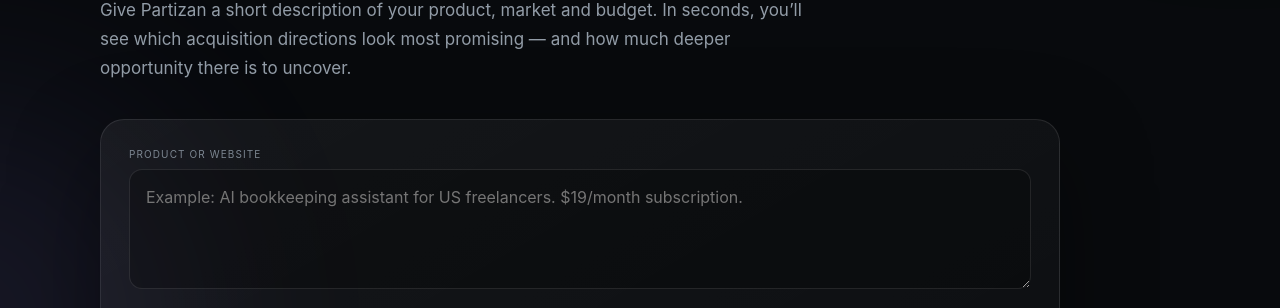
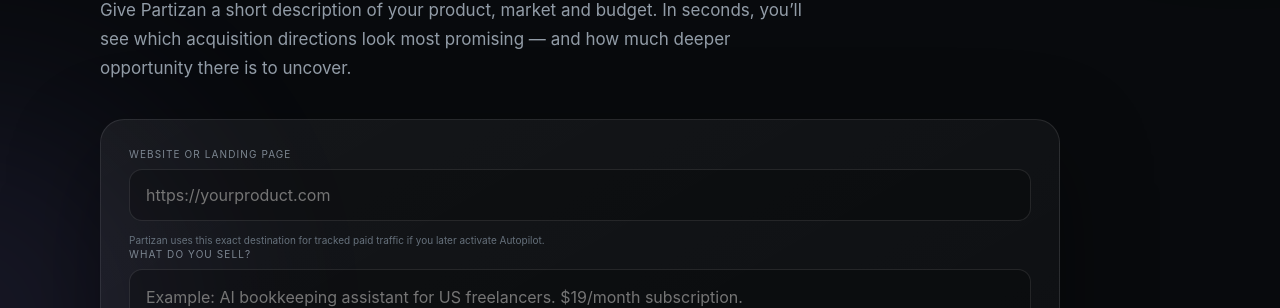
Before and after one commit to vladimirutkin2mn-lgtm/Partizan_bot, a plain HTML site: page app/web/start.v1.html in a window 1280 px wide. Shown: the part 464-772 px from the top of the page. Drawn offline with Linux system fonts and the light colour scheme; files that its build step writes are made by us from their sources; files whose address does not match are found by name.

Commit message:
Require customer paid-traffic destination in onboarding

```diff
--- a/app/web/start.v1.html
+++ b/app/web/start.v1.html
@@ -23,7 +23,10 @@
       <h1>Tell Partizan what you sell.<br><em>See where growth may start.</em></h1>
       <p class="lede">Give Partizan a short description of your product, market and budget. In seconds, you’ll see which acquisition directions look most promising — and how much deeper opportunity there is to uncover.</p>
       <form id="preview-form" class="panel form-panel">
-        <label for="brief">Product or website</label>
+        <label for="website">Website or landing page</label>
+        <input id="website" type="url" inputmode="url" required placeholder="https://yourproduct.com">
+        <p class="fine">Partizan uses this exact destination for tracked paid traffic if you later activate Autopilot.</p>
+        <label for="brief">What do you sell?</label>
         <textarea id="brief" minlength="20" required placeholder="Example: AI bookkeeping assistant for US freelancers. $19/month subscription."></textarea>
         <div class="form-grid">
           <div><label for="budget">Test budget</label><div class="money-input"><span>$</span><input id="budget" type="number" min="100" max="100000" step="50" value="1000" required></div></div>
```
